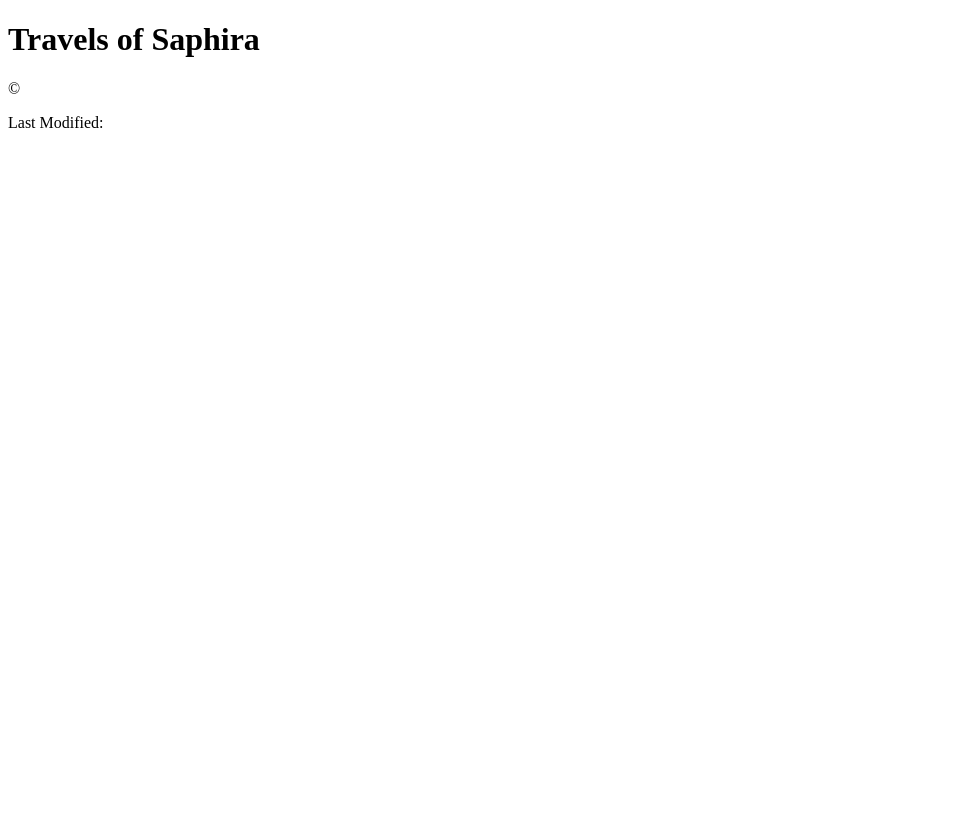
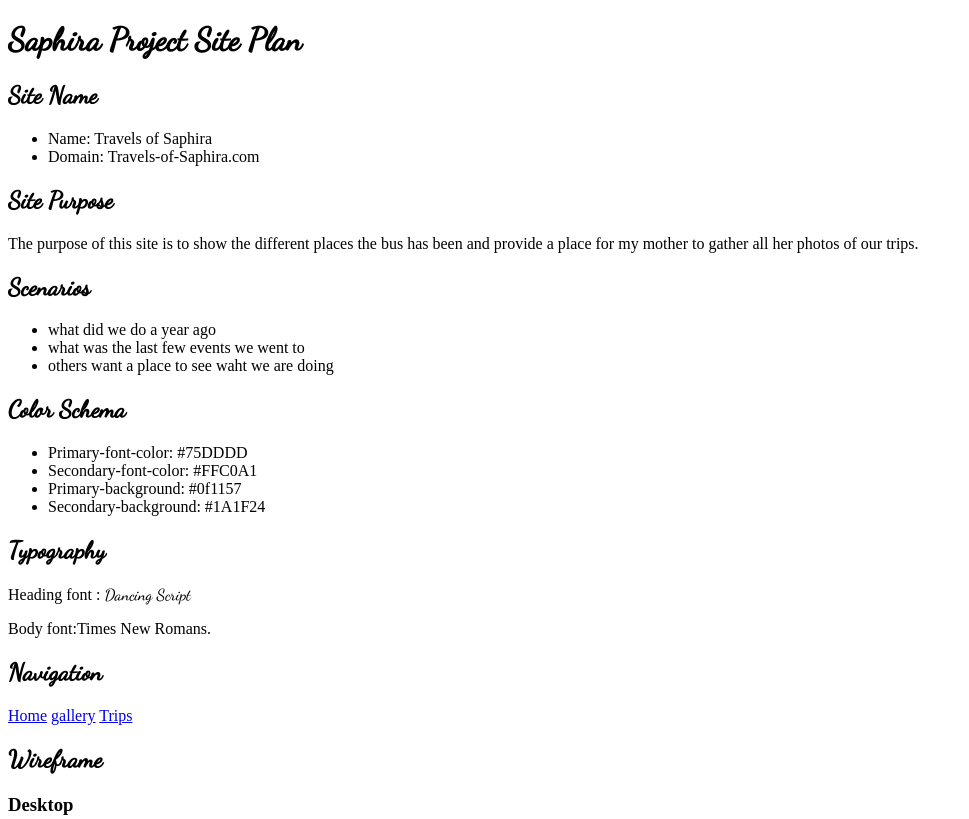
Before and after one commit to tanbeast/wdd131, a plain HTML site: page project/siteplan.html in a window 1280 px wide. Shown: the top 819 px of the page, without its empty margins (0-969 px from the left). Drawn offline with Linux system fonts and the light colour scheme.

Commit message:
quick push

```diff
--- a/project/siteplan.html
+++ b/project/siteplan.html
@@ -5,15 +5,73 @@
     <meta name="viewport" content="width=device-width, initial-scale=1.0">
     <title>Travels of Saphira</title>
     <meta name="author" content="Kade O'Crowley">
-    <meta name="description" content="stuff">
+    <meta name="description" content="webpage for my final project design ">
     <link rel="stylesheet" href="styles/large.css">
     <link rel="icon" href="images/favicon.ico">
 </head>
 <body>
     <header>
-        <h1>Travels of Saphira</h1>
+        <h1>Saphira Project Site Plan</h1>
     </header>
     <main>
+        <h2>Site Name</h2>
+        <ul>
+            <li>
+                Name: Travels of Saphira
+            </li>
+            <li>
+                Domain: Travels-of-Saphira.com
+            </li>
+        </ul>
+        <h2>Site Purpose</h2>
+        <p>
+            The purpose of this site is to show the different places the bus has been and provide a place for my mother to gather all her photos of our trips.
+        </p>
+        <h2>Scenarios</h2>
+        <ul>
+            <li>what did we do a year ago</li>
+            <li>what was the last few events we went to</li>
+            <li>others want a place to see waht we are doing</li>
+        </ul>
+        <h2>
+            Color Schema
+        </h2>
+        <ul>
+            <li>
+                Primary-font-color: #75DDDD
+            </li>
+            <li>
+                Secondary-font-color: #FFC0A1
+            </li>
+            <li>
+                Primary-background: #0f1157
+            </li>
+            <li>
+                Secondary-background: #1A1F24
+            </li>
+        </ul>
+        <h2>Typography</h2>
+        <p class="d-inline">
+            Heading font : <span class="heading-font"> Dancing Script</span>
+        </p>
+        <p>
+            Body font:Times New Romans.
+        </p>
+        <h2>Navigation</h2>
+        <nav>
+            <a href="#">Home</a>
+            <a href="#">gallery</a>
+            <a href="#">Trips</a>
+        </nav>
+        <h2>Wireframe</h2>
+        <h3>Desktop</h3>
+        <figure>
+            <img src="images/large.webp" alt="home Page Wireframe Design">
+        </figure>
+        <h3>Mobile</h3>
+        <figure>
+            <img src="images/small.webp" alt="home Page Wireframe Design">
+        </figure>
 
     </main>
     <footer>
--- a/project/styles/large.css
+++ b/project/styles/large.css
@@ -0,0 +1,12 @@
+@import url('https://fonts.googleapis.com/css2?family=Crimson+Text:ital@1&family=Dancing+Script:wght@500&family=Playfair+Display&display=swap');
+
+h1,h2,.heading-font{
+    width: 100%;
+    font-family: "Dancing Script";
+}
+img{
+
+}
+body{
+    font-family: 'Times New Roman', Times, serif;
+}
--- a/styles/base.css
+++ b/styles/base.css
@@ -1,8 +1,9 @@
 @import url('https://fonts.googleapis.com/css2?family=Crimson+Text:ital@1&family=Dancing+Script:wght@500&family=Playfair+Display&display=swap');
 
-/*
-colors- #75DDDD - #1A1F24 - #FFC0A1 - #1113821 - whitesmoke
+/*        teal      black     peach     blue
+colors - #75DDDD - #1A1F24 - #FFC0A1 - #0f1157 - whitesmoke
 */
+
 h1,h2{
     width: 100%;
     text-align: center;
```
Also changed, not shown: project/images/large.webp (added), project/images/small.webp (added).
